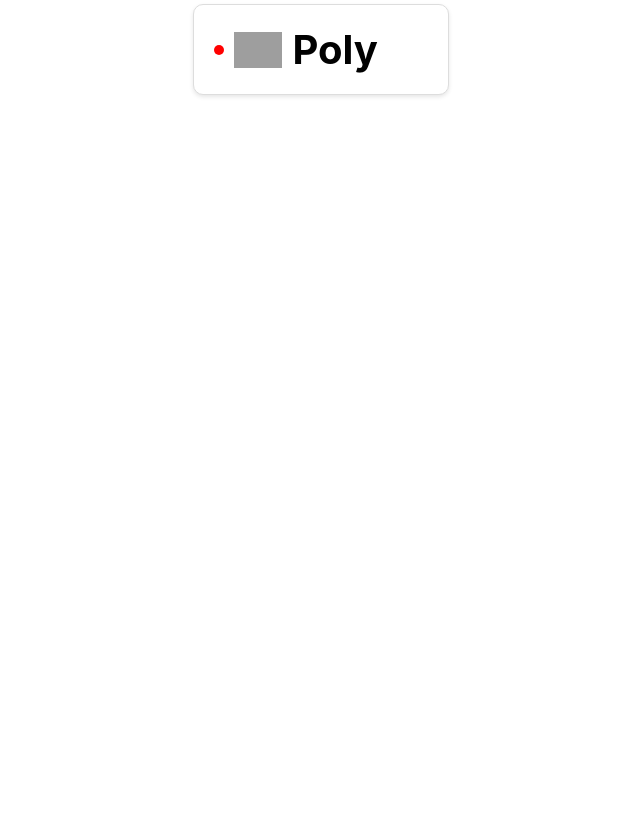
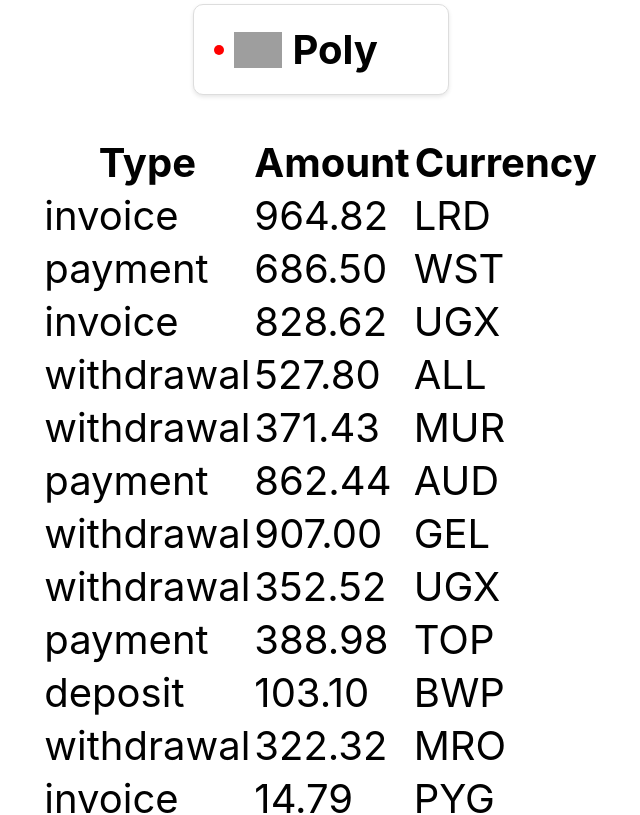
Before and after one commit to Katharinaad/goit-react-hw-01-components, a React (Create React App) app: page / in a window 1280 px wide. Shown: the part 1120-1935 px from the top of the page, without its empty margins (319-959 px from the left). Before the commit the page ends 1230 px from the top, so only its background shows below. Built offline with nearby package versions, Linux system fonts and the light colour scheme; grey boxes are pictures that could not be loaded.

Commit message:
Update TransactionHistory.jsx

```diff
--- a/src/components/TransactionHistory/TransactionHistory.jsx
+++ b/src/components/TransactionHistory/TransactionHistory.jsx
@@ -1,3 +1,31 @@
-// import css from './TransactionHistory.module.css';
+import css from './TransactionHistory.module.css';
 
-export function TransactionHistory() {}
+export function TransactionHistory({ items }) {
+  return (
+    <table className={css.transactionHistory}>
+      <thead>
+        <tr>
+          <th>Type</th>
+          <th>Amount</th>
+          <th>Currency</th>
+        </tr>
+      </thead>
+      <tbody>
+        {items.map(item => (
+          <tr key={item.id}>
+            <td>{item.type}</td>
+            <td>{item.amount}</td>
+            <td>{item.currency}</td>
+          </tr>
+        ))}
+      </tbody>
+    </table>
+  );
+}
+
+// {
+//     "id": "1e0700a2-5183-4291-85cc-2065a036a683",
+//     "type": "invoice",
+//     "amount": "964.82",
+//     "currency": "LRD"
+//   },
```
